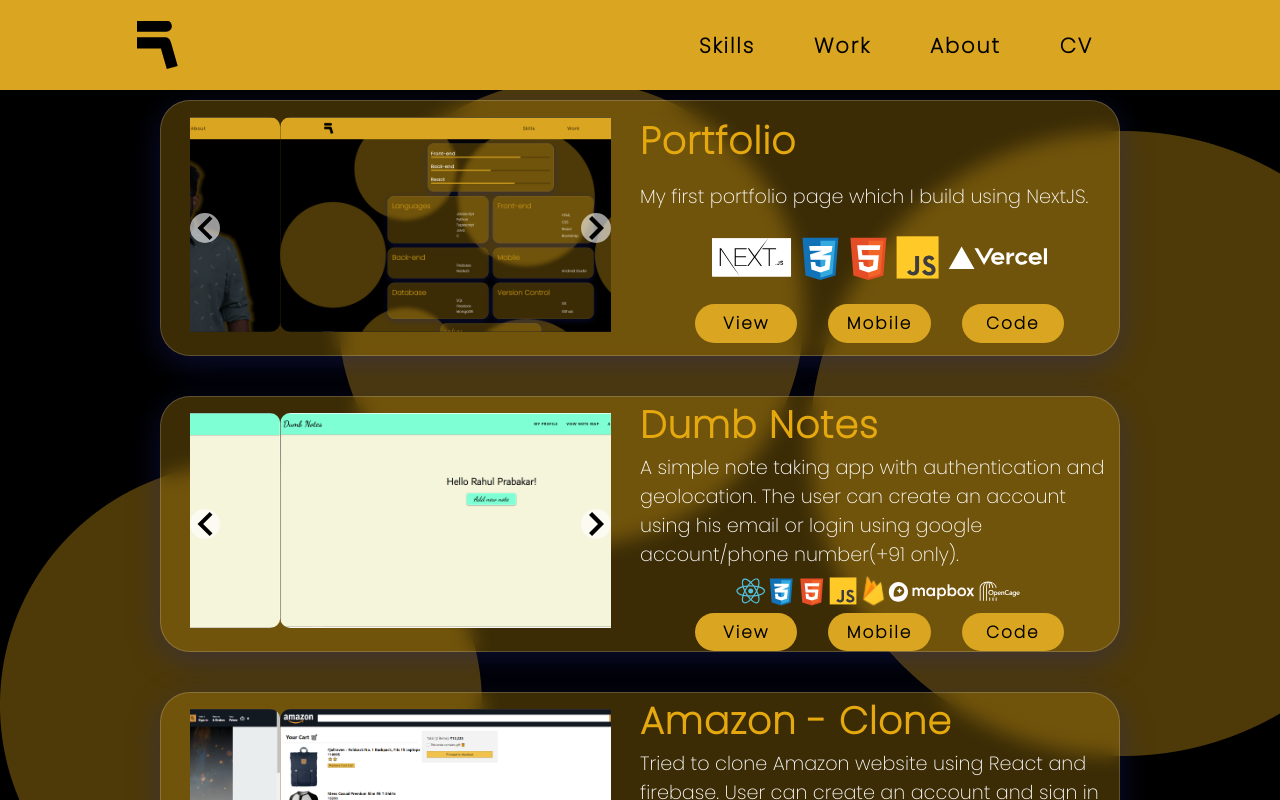
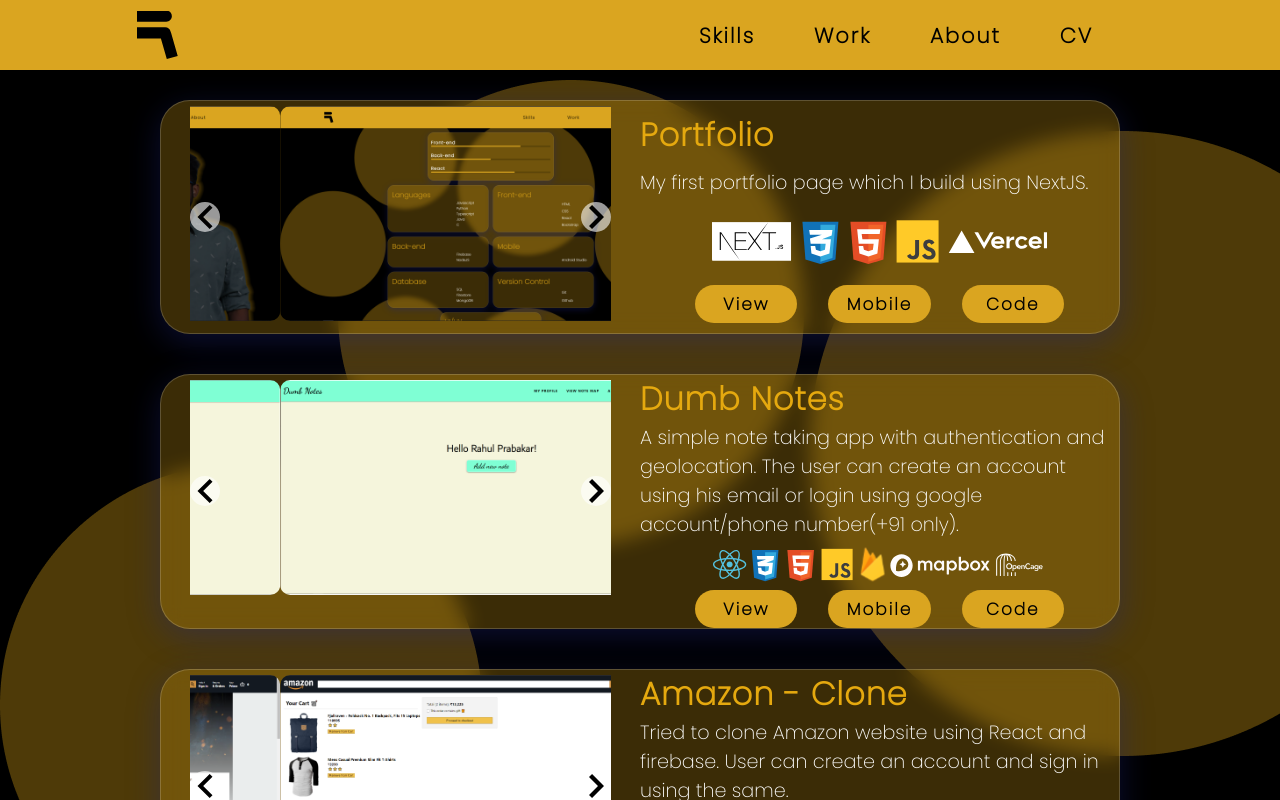
Before and after one commit to Rahul16086/portfoliov1, a Next.js app: page /works in a window 1280 px wide. Shown: the top 800 px of the page. Built offline with nearby package versions, Linux system fonts and the light colour scheme.

Commit message:
Tweaked some values for responsiveness

```diff
--- a/components/layout/MainNavigation.module.css
+++ b/components/layout/MainNavigation.module.css
@@ -7,7 +7,7 @@
     background-color: #DAA520;
     color: black;
     height: 5.5vw;
-    min-height: 90px;
+    min-height: 70px;
     max-height: 120px;
     display: flex;
     width: 100vw;
--- a/components/works/Works.module.css
+++ b/components/works/Works.module.css
@@ -18,7 +18,6 @@
     border: 1px solid rgba( 255, 255, 255, 0.18 );
     border-radius: 30px;
     width: 75%;
-    height: 20vw;
     display: flex;
     margin: 20px;
 }
@@ -42,13 +41,13 @@
 
 .workContainer h1{
     color: #e5a90f;
-    font-size: min(70px, calc(12px + 2vw));
+    font-size: min(70px, 2.5vw);
     width: 100%;
     letter-spacing: 1px;
 }
 
 .workContainer p{
-    font-size: min(40px, 1.5vw);
+    font-size: min(35px, 1.5vw);
     width: 100%;
 }
 
@@ -66,7 +65,7 @@
 
 .details button{
     width: 8vw;
-    min-width: 80px;
+    min-width: 65px;
     max-width: 250px;
     height: 3vw;
     max-height: 60px;
@@ -100,7 +99,6 @@
     .workContainer{
         flex-direction: column;
         width: 92vw;
-        height: 500px;
         margin: 10px 0 10px 0;
     }
 
@@ -140,5 +138,7 @@
 
     .details button{
         width: 25vw;
+        height: 10vw;
+        font-size: 1rem;
     }
 }
```
